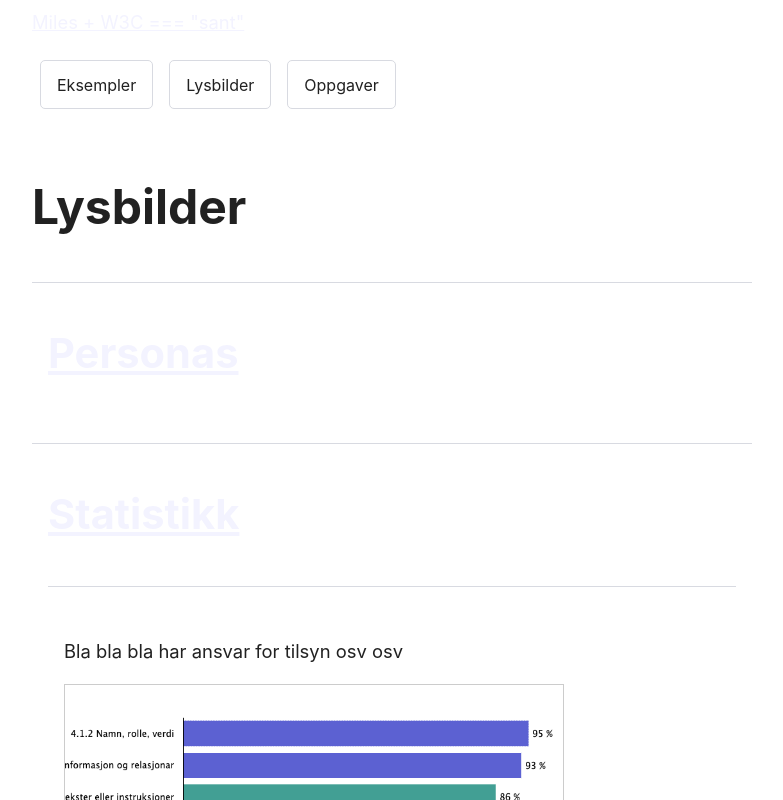
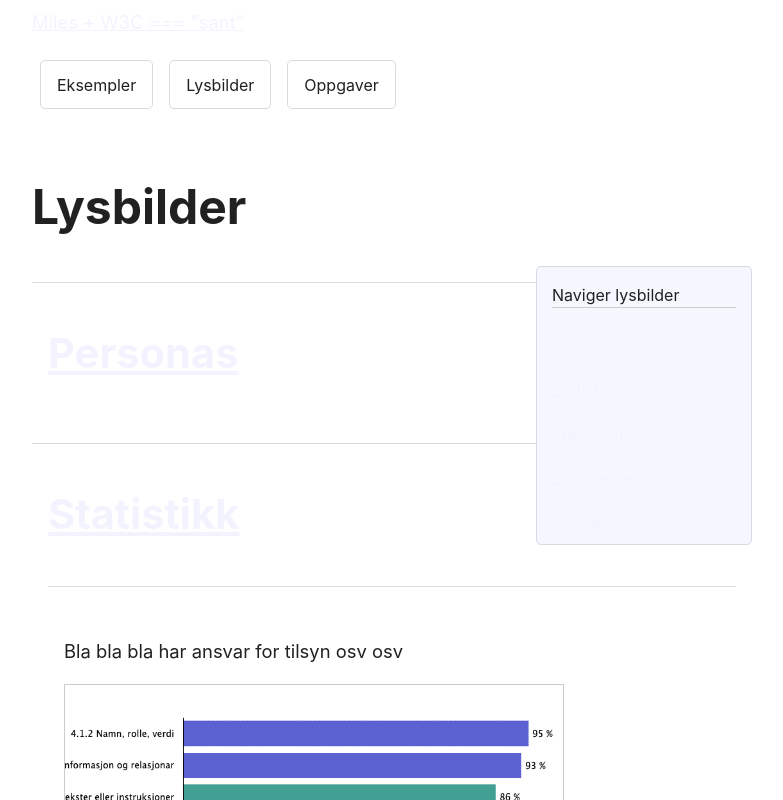
Before and after one commit to skaihigh/uu-workshop, a React (Vite) app in the folder uu-workshop/: page /lysbilder in a window 1280 px wide. Shown: the top 800 px of the page, without its empty margins (248-1031 px from the left). Built offline with nearby package versions, Linux system fonts and the light colour scheme.

Commit message:
more aside nav

```diff
--- a/uu-workshop/src/routes/Slides.tsx
+++ b/uu-workshop/src/routes/Slides.tsx
@@ -1,4 +1,4 @@
-import { SiteSection } from '../components'
+import { SiteSection, Toc } from '../components'
 import {
   Personas,
   Statistics,
@@ -9,9 +9,17 @@ import {
 } from '../slides'
 
 export function Slides(): JSX.Element {
+  const sectionNames = [
+    ['Personas', 'personas'],
+    ['Statistikk', 'statistics'],
+    ['Teknikker', 'techniques'],
+    ['Standarden', 'thestandard'],
+    ['Verktøy', 'tools'],
+  ]
   return (
     <>
       <h1>Lysbilder</h1>
+      <Toc sectionNames={sectionNames} title="Naviger lysbilder" id="slides" />
       <SiteSection title="Personas" anchorName="personas">
         <Personas />
       </SiteSection>
--- a/uu-workshop/src/routes/Tasks.tsx
+++ b/uu-workshop/src/routes/Tasks.tsx
@@ -1,7 +1,15 @@
+import { Toc } from '../components'
+
 export function Tasks(): JSX.Element {
+  const sectionNames = [['Oppgave 1', 'task1']]
   return (
     <>
       <h1>Oppgaver</h1>
+      <Toc
+        sectionNames={sectionNames}
+        title="Naviger eksempler"
+        id="examples"
+      />
     </>
   )
 }
```
